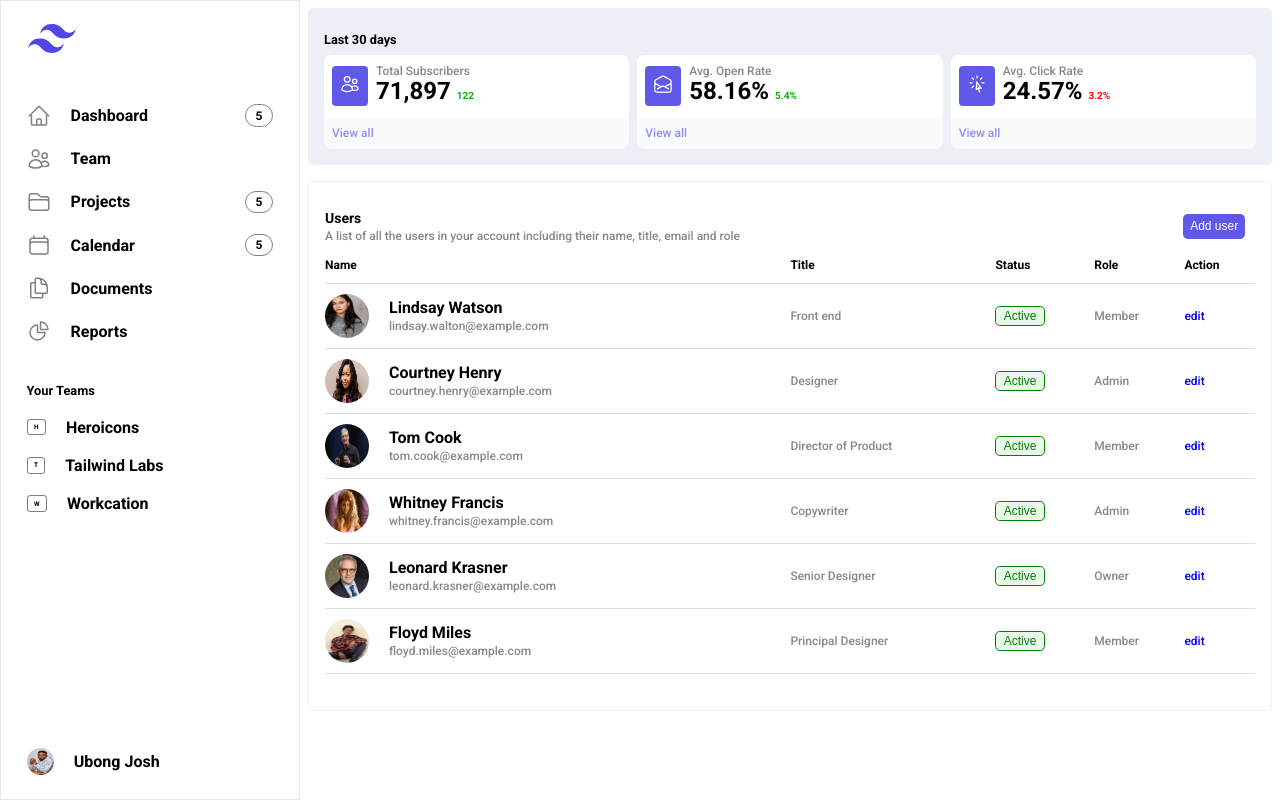
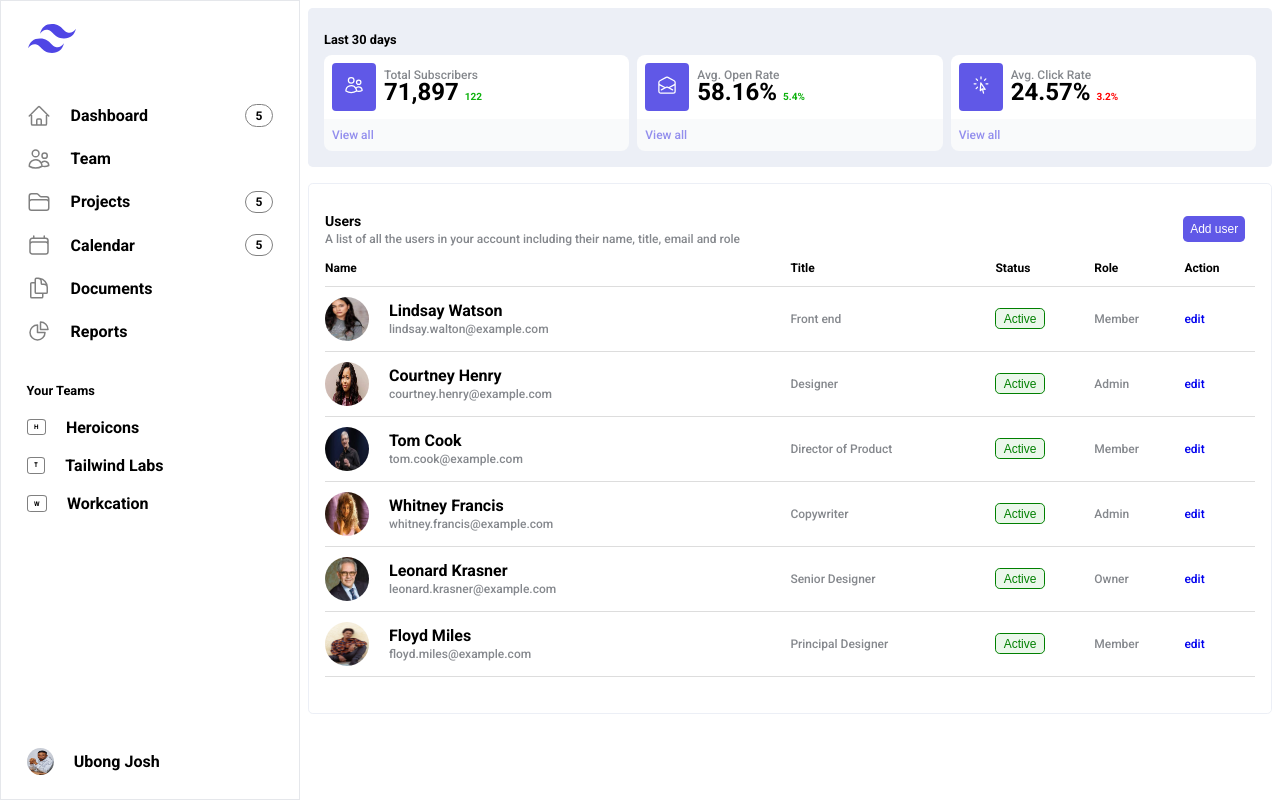
Before and after one commit to murpheus007/holidayAssignment, a plain HTML site: page index.html in a window 1280 px wide. Drawn offline with Linux system fonts and the light colour scheme.

Commit message:
Update styles.css

```diff
--- a/styles.css
+++ b/styles.css
@@ -58,7 +58,7 @@ a {
 }
 .big__text {
     font-size: 1.5rem;
-    line-height: 1.6rem;
+    line-height: 1.2rem;
     font-weight: 600;
 }
 .bottom {
@@ -163,7 +163,7 @@ a {
 .icon {
     background-color: rgba(79, 70, 229, 0.9);
     border-radius: .25rem;
-    padding: 8px;
+    padding: 12px 12px;
 }
 .icon img {
     width: 20px;
```
